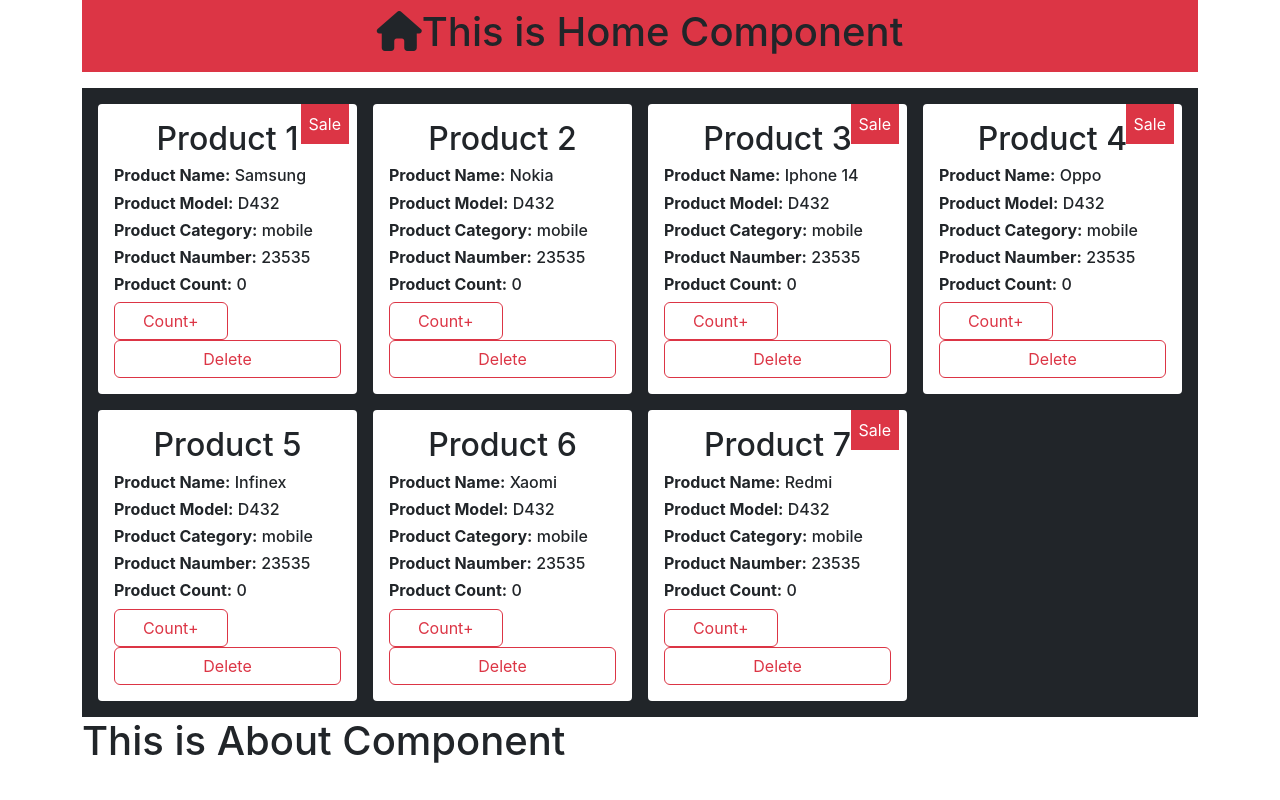
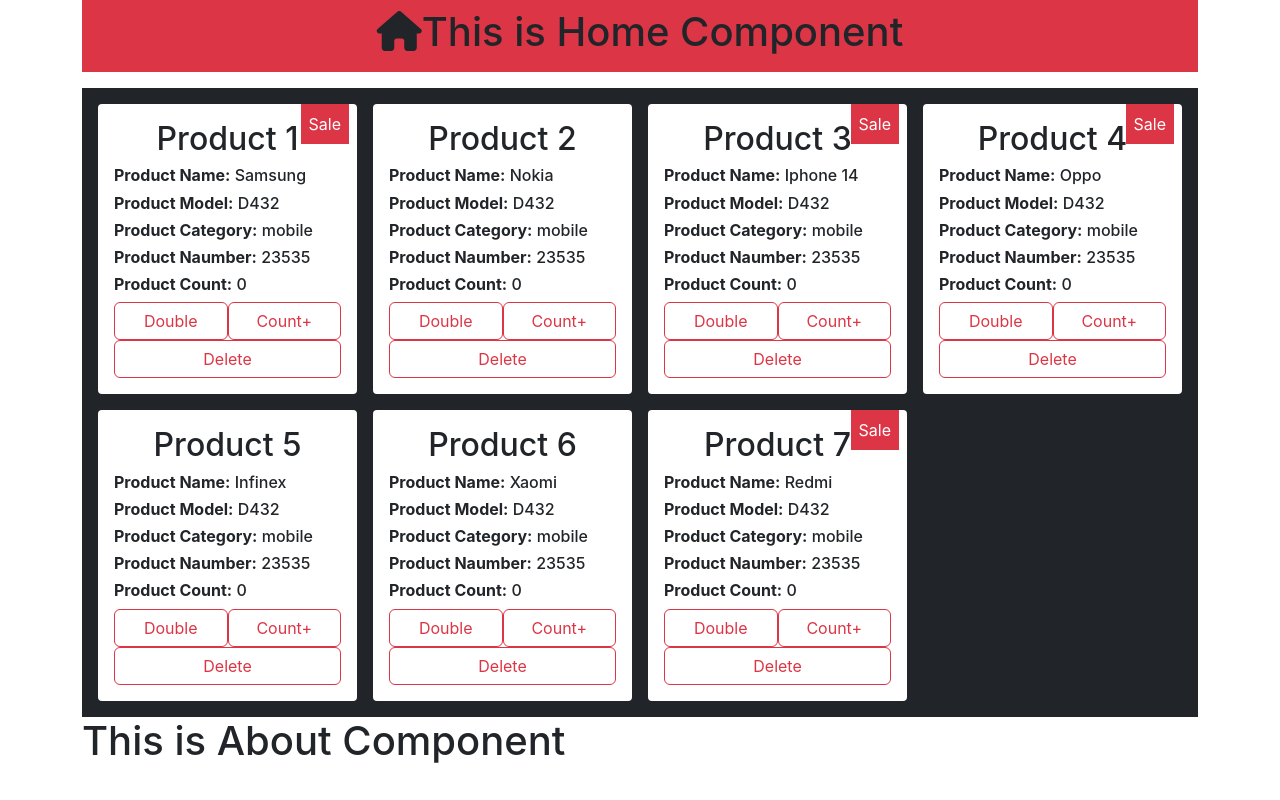
Before and after one commit to bilalmohamed1298/Product-Cart, a React (Create React App) app: page / in a window 1280 px wide. Built offline with nearby package versions, Linux system fonts and the light colour scheme.

Commit message:
update Child

```diff
--- a/src/Components/Child/Child.jsx
+++ b/src/Components/Child/Child.jsx
@@ -32,7 +32,12 @@
             ) : (
               ""
             )}
-
+            <button
+              onClick={() => this.props.double(this.props.productInfo)}
+              className="btn btn-outline-danger w-50"
+            >
+              Double
+            </button>
             <button
               onClick={() => this.props.plus(this.props.productInfo)}
               className="btn btn-outline-danger w-50"
--- a/src/Components/Parent/Parent.jsx
+++ b/src/Components/Parent/Parent.jsx
@@ -70,6 +70,8 @@
     ],
   };
 
+
+
   doubleProduct = (product) => {
     let newProducts = [...this.state.products];
     let index = newProducts.indexOf(product);
```
